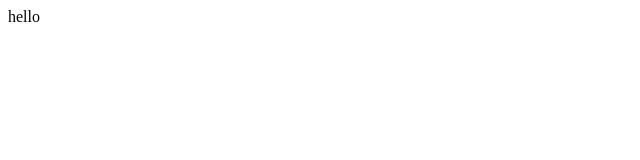
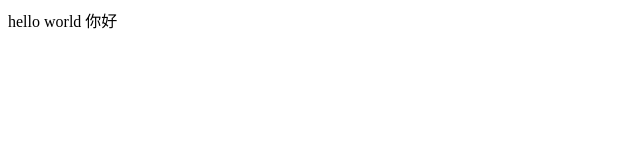
Before and after one commit to wangxinkun123/webtest, a plain HTML site: page index.html in a window 1280 px wide. Shown: the whole page, without its empty margins (0-640 px from the left). Drawn offline with Linux system fonts and the light colour scheme.

Commit message:
第二个版本

```diff
--- a/index.html
+++ b/index.html
@@ -7,6 +7,7 @@
     <title>Document</title>
 </head>
 <body>
-    hello
+    hello world
+    你好
 </body>
 </html>
```
Also changed, not shown: list.js (added).
